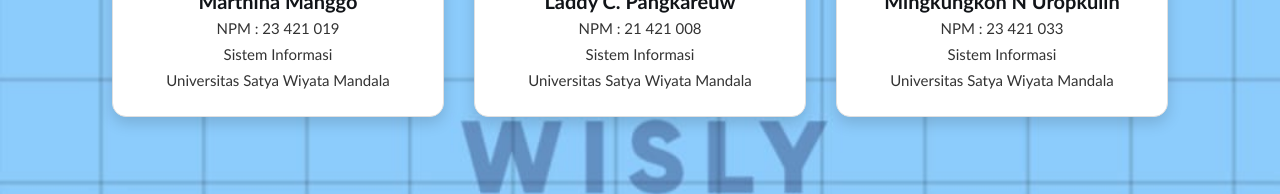
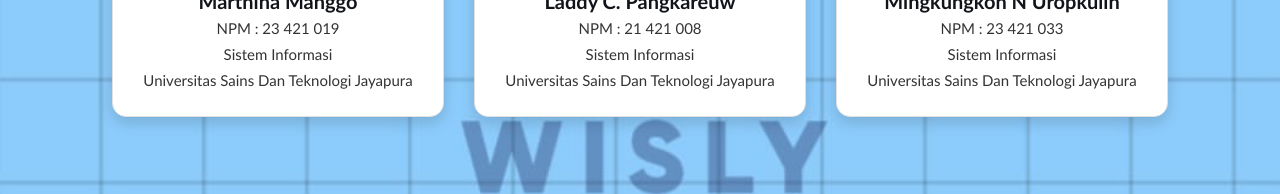
Before and after one commit to FransWesly/project-imk-wisly, a plain HTML site: page about.html in a window 1280 px wide. Shown: the part 534-728 px from the top of the page. Drawn offline with Linux system fonts and the light colour scheme.

Commit message:
perubahan
identitas

```diff
--- a/about.html
+++ b/about.html
@@ -200,7 +200,7 @@
                 <div class="name">Marthina Manggo</div>
                 <div class="info">NPM : 23 421 019</div>
                 <div class="info">Sistem Informasi</div>
-                <div class="info">Universitas Satya Wiyata Mandala</div>
+                <div class="info">Universitas Sains Dan Teknologi Jayapura</div>
             </div>
 
             <!-- Anggota 2 -->
@@ -209,7 +209,7 @@
                 <div class="name">Laddy C. Pangkareuw</div>
                 <div class="info">NPM : 21 421 008</div>
                 <div class="info">Sistem Informasi</div>
-                <div class="info">Universitas Satya Wiyata Mandala</div>
+                <div class="info">Universitas Sains Dan Teknologi Jayapura</div>
             </div>
 
             <!-- Anggota 3 -->
@@ -218,7 +218,7 @@
                 <div class="name">Mingkungkon N Uropkulin</div>
                 <div class="info">NPM : 23 421 033</div>
                 <div class="info">Sistem Informasi</div>
-                <div class="info">Universitas Satya Wiyata Mandala</div>
+                <div class="info">Universitas Sains Dan Teknologi Jayapura</div>
             </div>
 
         </div>
@@ -230,4 +230,5 @@
     </footer>
 </div>
 </body>
+
 </html>
```
